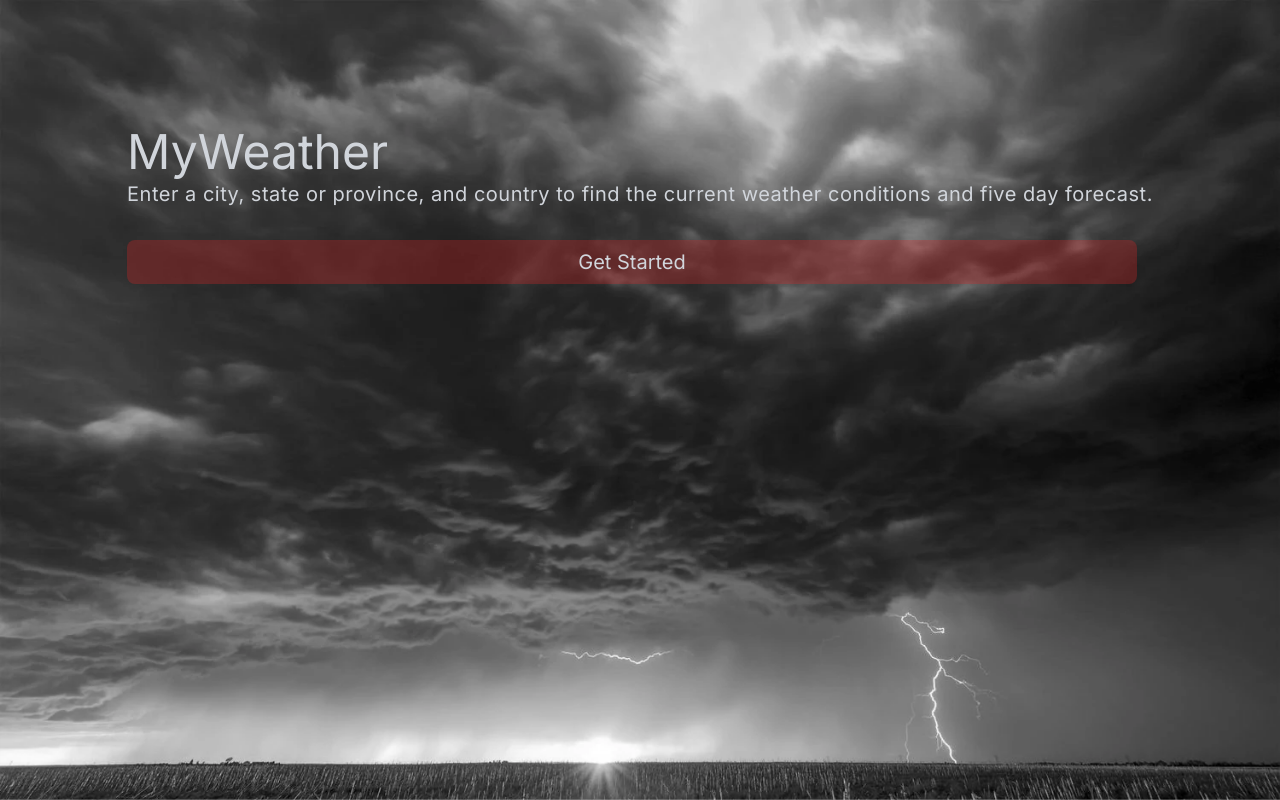
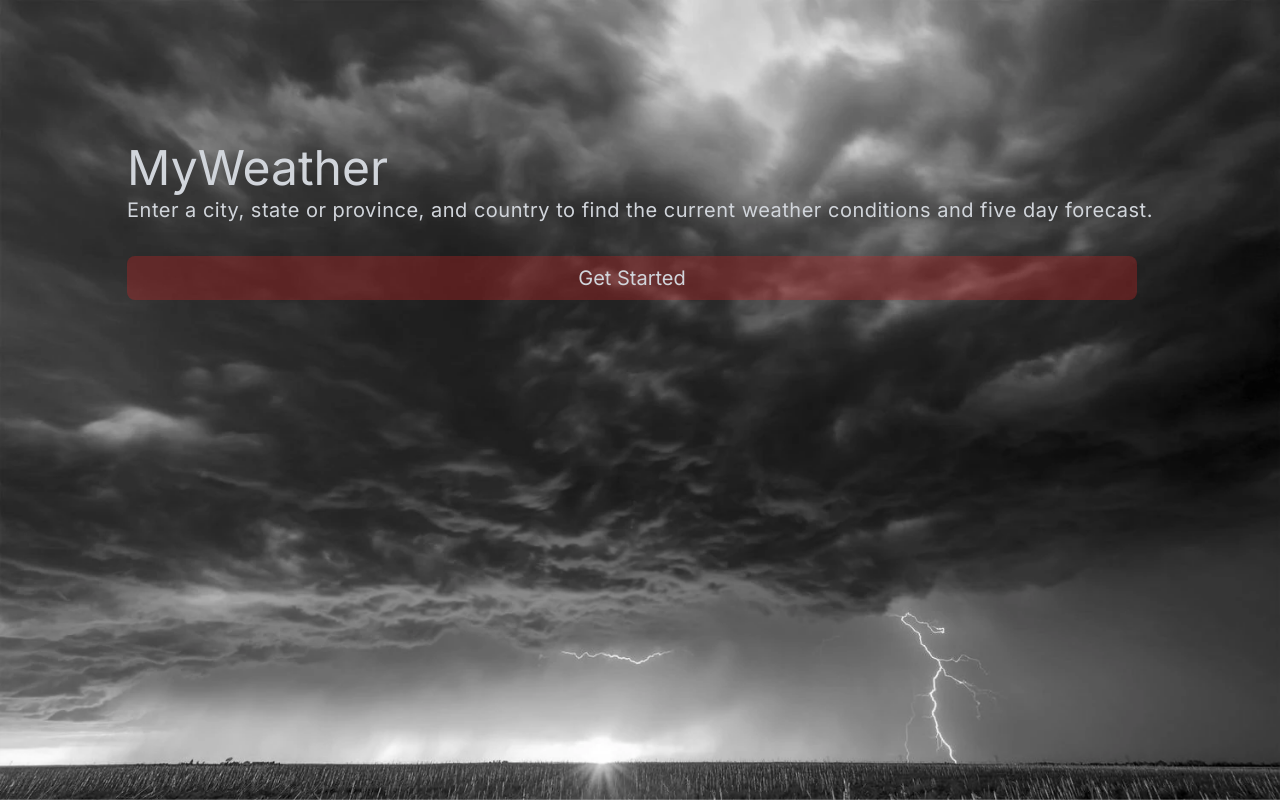
Before and after one commit to wlowrimore/weather_dash_2024, a Next.js app: page / in a window 1280 px wide. Built offline with nearby package versions, Linux system fonts and the light colour scheme.

Commit message:
adds top borders and padding  to component headers

```diff
--- a/src/app/components/forms/CityStateCountryForm.jsx
+++ b/src/app/components/forms/CityStateCountryForm.jsx
@@ -62,7 +62,7 @@ const CityStateCountryForm = () => {
 
   return (
     <div className='w-full flex flex-col justify-center'>
-      <div className={`${formIsVisible ? 'hidden' : 'flex flex-col pt-32 items-center bg-bg-clouds bg-no-repeat bg-cover bg-fixed h-screen text-gray-300'}`}>
+      <div className={`${formIsVisible ? 'hidden' : 'flex flex-col pt-36 items-center bg-bg-clouds bg-no-repeat bg-cover bg-fixed h-screen text-gray-300'}`}>
         <div className='flex flex-col mx-8'>
           <h1 className='text-5xl text-start mb-1'>MyWeather</h1>
           <h2 className='text-xl tracking-wide'>Enter a city, state or province, and country to find the current weather conditions and five day forecast.</h2>
--- a/src/app/components/weatherDisplays/CurrentWeather.jsx
+++ b/src/app/components/weatherDisplays/CurrentWeather.jsx
@@ -8,7 +8,7 @@ const CurrentWeather = ({ weatherData, city, state, currentTime }) => {
         {weatherData && (
           <>
             {city && state && weatherData?.dt && (
-              <div className="w-full py-2 px-4 text-white text-center border-b border-neutral-400 shadow-sm shadow-neutral-200 bg-blue-900/30">
+              <div className="w-full py-4 px-4 text-white text-center border-b border-t-2 border-neutral-400 shadow-sm shadow-neutral-200 bg-blue-900/30">
                 <h1 className='text-3xl'>Current Weather</h1>
                 <h1 className='font-bold text-xl'>
                   {city}, {state}
--- a/src/app/components/weatherDisplays/FiveDayForecast.jsx
+++ b/src/app/components/weatherDisplays/FiveDayForecast.jsx
@@ -34,7 +34,7 @@ const FiveDayForecast = ({ forecastData, city, state }) => {
   return (
     <div className="bg-bg-sunset bg-fixed bg-cover bg-no-repeat">
       {city && state && forecastData.list[0].dt && (
-        <div className="w-full py-2 px-4 text-white text-center border-b border-neutral-400 shadow-sm shadow-neutral-200 bg-red-500/20 rounded-t">
+        <div className="w-full py-4 px-4 text-white text-center border-b border-t-4 border-neutral-400 shadow-sm shadow-neutral-200 bg-red-500/20 rounded-t">
           <h1 className='text-3xl'>5-Day Forecast</h1>
           <h1 className='font-bold text-xl'>
             {city}, {state}
```
